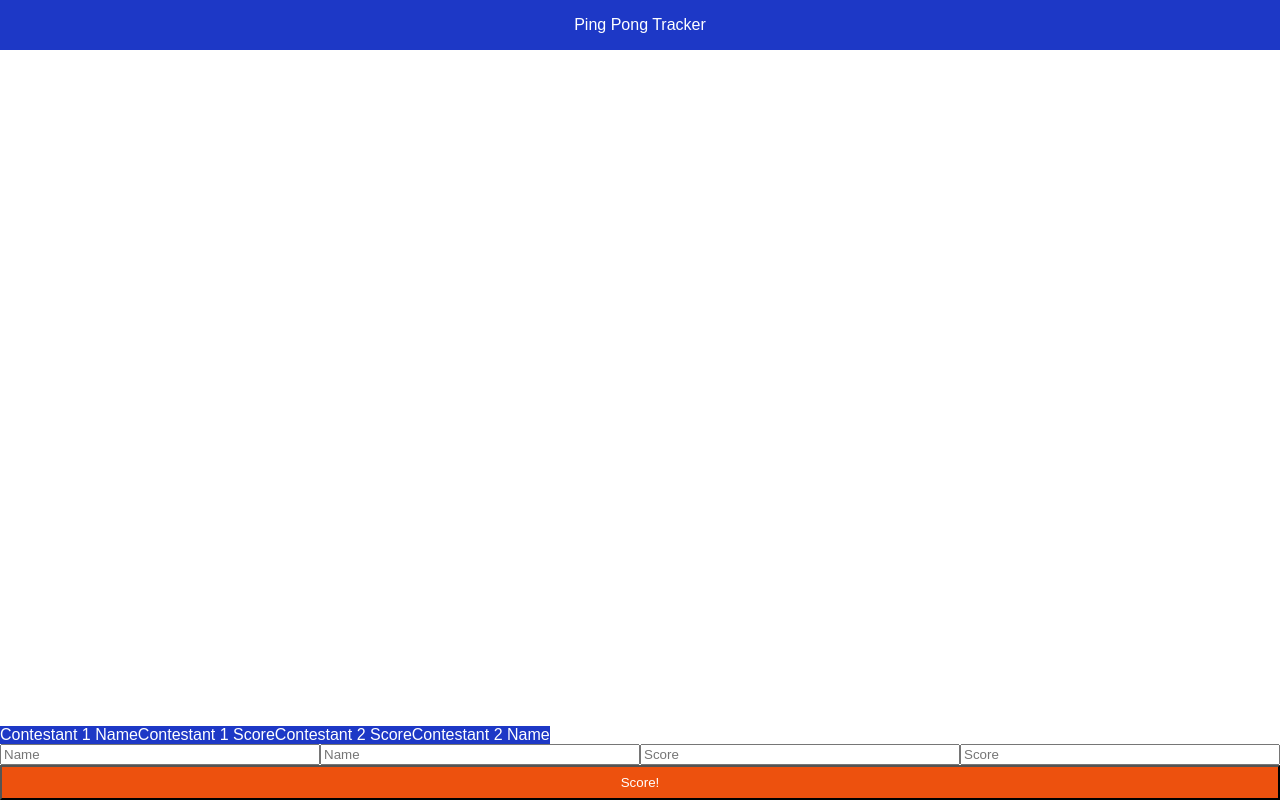
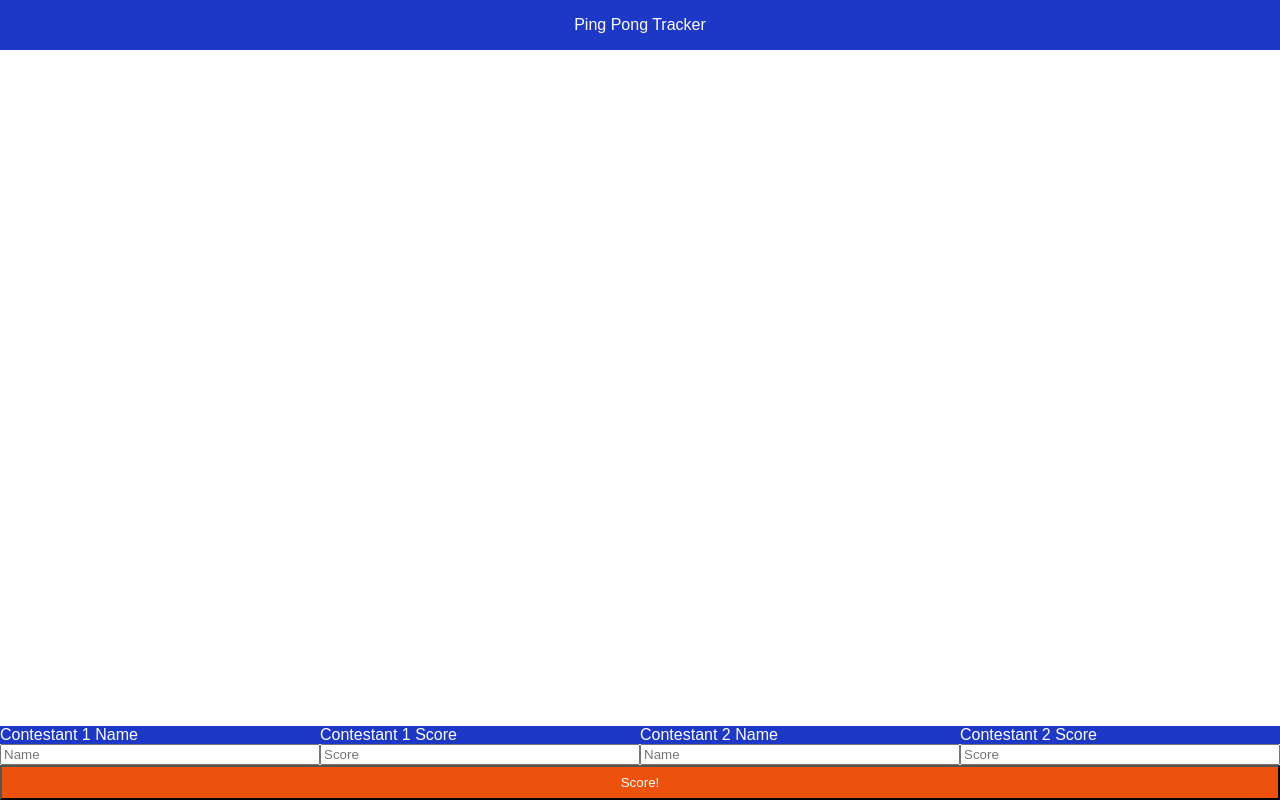
Before and after one commit to stephhappens/14-ping-pong, a website: page public/index.html in a window 1280 px wide. Drawn offline with nearby package versions, Linux system fonts and the light colour scheme; files that its build step writes are made by us from their sources; files whose address does not match are found by name.

Commit message:
Adjust width on Input Heading

```diff
--- a/app/styles/app.scss
+++ b/app/styles/app.scss
@@ -65,9 +65,9 @@ body {
 
 .home-form {
 
-  width: 100%;
 
   &__label {
+    width: 100%;
     flex-grow: 1rem;
     background-color: #1d38c6;
     padding: none;
--- a/public/index.html
+++ b/public/index.html
@@ -25,13 +25,13 @@
       <div class="input__name">
         <label class="home-form__label" for="home-form-player_1">Contestant 1 Name</label>
         <label class="home-form__label" for="home-form-score_1"> Contestant 1 Score </label>
+        <label class="home-form__label" for="home-form-player_2">Contestant 2 Name</label>
         <label class="home-form__label" for="home-form-score_2"> Contestant 2 Score </label>
-        <label class="home-form__label" for="home-form-player_2">Contestant 2 Name</label>
       </div>
       <div class="input__name">
         <input type="text" class="home-form__input" name="user_1" placeholder="Name" id="home-form-player_1">
+        <input type="text" class="home-form__input" name="score_1" placeholder="Score" id="home-form-score_1">
         <input type="text" class="home-form__input" name="user_2" placeholder="Name" id="home-form-player_2">
-        <input type="text" class="home-form__input" name="score_1" placeholder="Score" id="home-form-score_1">
         <input type="text" class="home-form__input" name="score_2" placeholder="Score" id="home-form-score_2">
       </div>
 
```
